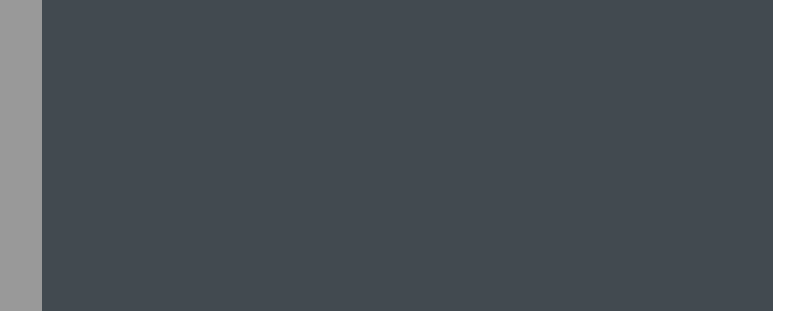
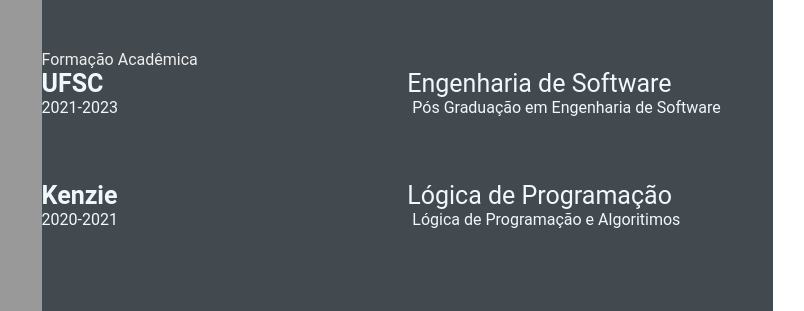
Before and after one commit to cristhiancb1916/cristhiancb1916git.github.io, a plain HTML site: page index.html in a window 1280 px wide. Shown: the part 430-741 px from the top of the page, 379-1183 px from the left. Drawn offline with Linux system fonts and the light colour scheme.

Commit message:
Feat add school academy (#9)
* featured: resume content day-3

* featured: update index.html

* featured:add school academy

* featured: update index.html

```diff
--- a/index.html
+++ b/index.html
@@ -30,13 +30,11 @@
                     <ul>
                         <li><p>HTML, CSS, Java, Git & GitHub</p></li>
                         <li><p>Windows</p></li>
-
                     </ul>
                 </div>
             </div>
         </section>
-
-        <section class="right-section">
+    <section class="right-section">
             <div class="right-section-contents">
                 <section class="about gap">
                     <div class="right-title">Sobre Mim</div>
@@ -73,6 +71,34 @@
                         </p>
                     </div>
                 </div>
+             </section>
+             <section class="education gap">
+                <div class="right-title">Formação Acadêmica</div>
+                <div class="education-contents">
+                <div class="education-left">
+                    <p class="education-school-name">UFSC</p>
+                    <p class="education-time-period">2021-2023</p>
+                </div>
+                <div class="education-right">
+                    <p class="education-subject">Engenharia de Software</p>
+                    <p class="education-desc">
+                        Pós Graduação em Engenharia de Software
+                    </p>
+                </div>
+                 </div>
+             </section>
+             <div class="education-contents">
+                <div class="education-left">
+                    <p class="education-school-name">Kenzie</p>
+                    <p class="education-time-period">2020-2021</p>
+                </div>
+                <div class="education-right">
+                    <p class="education-subject">Lógica de Programação</p>
+                    <p class="education-desc">
+                        Lógica de Programação e Algoritimos
+                    </p>
+                </div>
+                 </div>
             </section>
         </div>
     </section>
```
